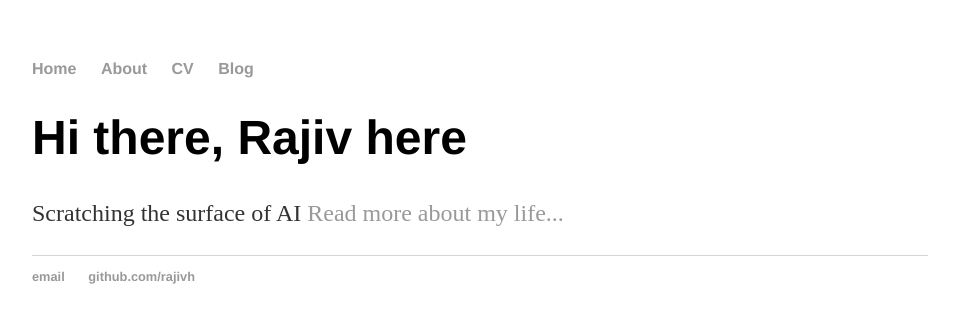
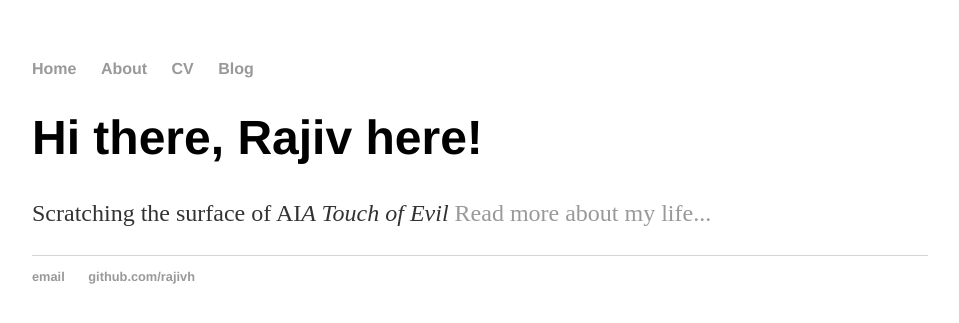
Before and after one commit to Rajivh/rajivh.github.io, a Jekyll site: the page built from index.html, in a window 1280 px wide. Shown: the top 323 px of the page, without its empty margins (160-1119 px from the left). Built offline with Jekyll 4.4.1, drawn with Linux system fonts in a browser that asks for light colours.

Commit message:
Update index.html

```diff
--- a/index.html
+++ b/index.html
@@ -1,30 +1,8 @@
-<!DOCTYPE html>
-<html>
-	<head>
-		<title>Rajiv Hemanth</title>
-		<!-- link to main stylesheet -->
-		<link rel="stylesheet" type="text/css" href="/css/main.css">
-	</head>
-	<body>
-		<nav>
-    		<ul>
-        		<li><a href="/">Home</a></li>
-	        	<li><a href="/about">About</a></li>
-        		<li><a href="/cv">CV</a></li>
-        		<li><a href="/blog">Blog</a></li>
-    		</ul>
-		</nav>
-		<div class="container">
-    		<div class="blurb">
-        		<h1>Hi there, Rajiv here</h1>
-				<p>Scratching the surface of AI</em> <a href="/about">Read more about my life...</a></p>
-    		</div><!-- /.blurb -->
-		</div><!-- /.container -->
-		<footer>
-    		<ul>
-        		<li><a href="mailto:rajivh@gmail.com">email</a></li>
-        		<li><a href="https://github.com/rajivh">github.com/rajivh</a></li>
-			</ul>
-		</footer>
-	</body>
-</html>
+---
+layout: default
+title: Rajiv Hemanth
+---
+<div class="blurb">
+	<h1>Hi there, Rajiv here!</h1>
+	<p>Scratching the surface of AI<em>A Touch of Evil</em> <a href="/about">Read more about my life...</a></p>
+</div><!-- /.blurb -->
```
